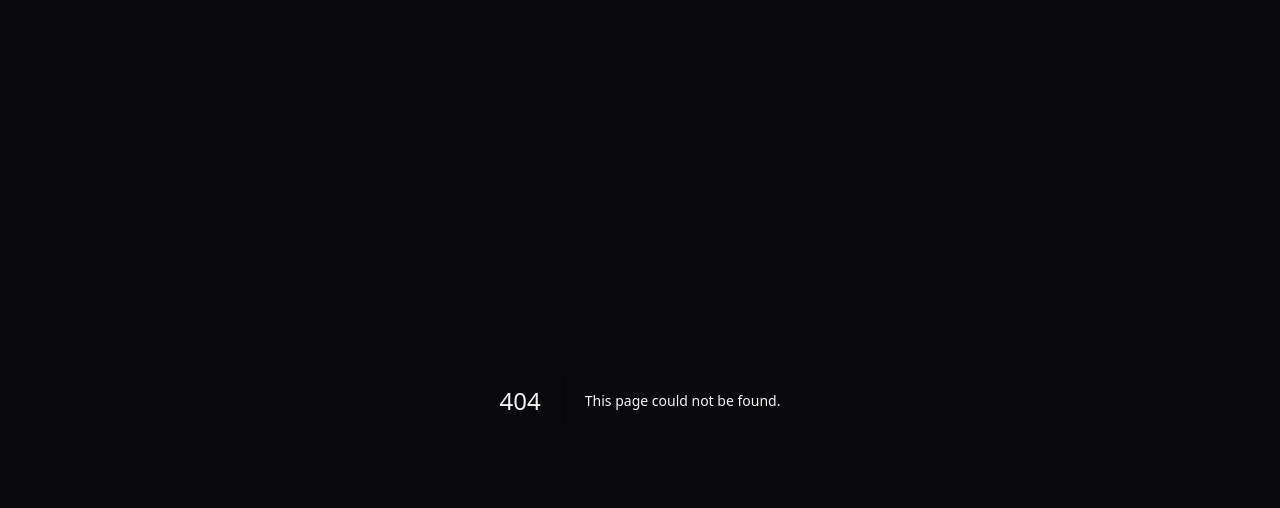
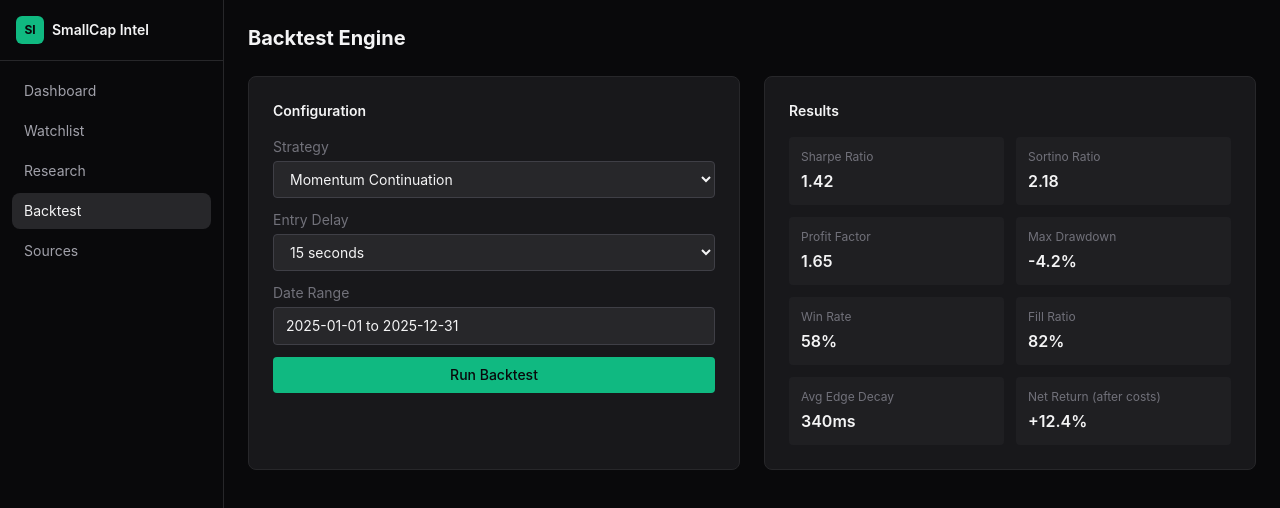
Before and after one commit to robertgrant-arch/smallcap-intraday-intel, a Next.js app in the folder apps/web/: page /dashboard/backtest in a window 1280 px wide. Before the commit this address had no page. Shown: the top 508 px of the page. Built offline with nearby package versions, Linux system fonts and the light colour scheme.

Commit message:
Create page.tsx

```diff
--- /dev/null
+++ b/apps/web/app/dashboard/backtest/page.tsx
@@ -0,0 +1,39 @@
+export default function BacktestPage() {
+  const metrics = [
+    { label: 'Sharpe Ratio', value: '1.42' },
+    { label: 'Sortino Ratio', value: '2.18' },
+    { label: 'Profit Factor', value: '1.65' },
+    { label: 'Max Drawdown', value: '-4.2%' },
+    { label: 'Win Rate', value: '58%' },
+    { label: 'Fill Ratio', value: '82%' },
+    { label: 'Avg Edge Decay', value: '340ms' },
+    { label: 'Net Return (after costs)', value: '+12.4%' },
+  ];
+  return (
+    <div>
+      <h1 className="text-xl font-bold text-zinc-100 mb-6">Backtest Engine</h1>
+      <div className="grid md:grid-cols-2 gap-6">
+        <div className="bg-zinc-900 border border-zinc-800 rounded-lg p-6">
+          <h2 className="text-sm font-semibold text-zinc-100 mb-4">Configuration</h2>
+          <div className="space-y-3 text-sm">
+            <div><label className="text-zinc-500 block mb-1">Strategy</label><select className="w-full bg-zinc-800 border border-zinc-700 rounded px-3 py-2 text-zinc-100"><option>Momentum Continuation</option><option>Fade Low-Quality Hype</option><option>Catalyst Breakout</option></select></div>
+            <div><label className="text-zinc-500 block mb-1">Entry Delay</label><select className="w-full bg-zinc-800 border border-zinc-700 rounded px-3 py-2 text-zinc-100"><option>15 seconds</option><option>30 seconds</option><option>60 seconds</option><option>180 seconds</option></select></div>
+            <div><label className="text-zinc-500 block mb-1">Date Range</label><input type="text" value="2025-01-01 to 2025-12-31" className="w-full bg-zinc-800 border border-zinc-700 rounded px-3 py-2 text-zinc-100" readOnly /></div>
+            <button className="w-full py-2 bg-emerald-500 text-zinc-950 rounded font-medium text-sm hover:bg-emerald-400 transition">Run Backtest</button>
+          </div>
+        </div>
+        <div className="bg-zinc-900 border border-zinc-800 rounded-lg p-6">
+          <h2 className="text-sm font-semibold text-zinc-100 mb-4">Results</h2>
+          <div className="grid grid-cols-2 gap-3">
+            {metrics.map((m) => (
+              <div key={m.label} className="bg-zinc-800/50 rounded p-3">
+                <div className="text-zinc-500 text-xs">{m.label}</div>
+                <div className="text-zinc-100 font-semibold mt-1">{m.value}</div>
+              </div>
+            ))}
+          </div>
+        </div>
+      </div>
+    </div>
+  );
+}
```
